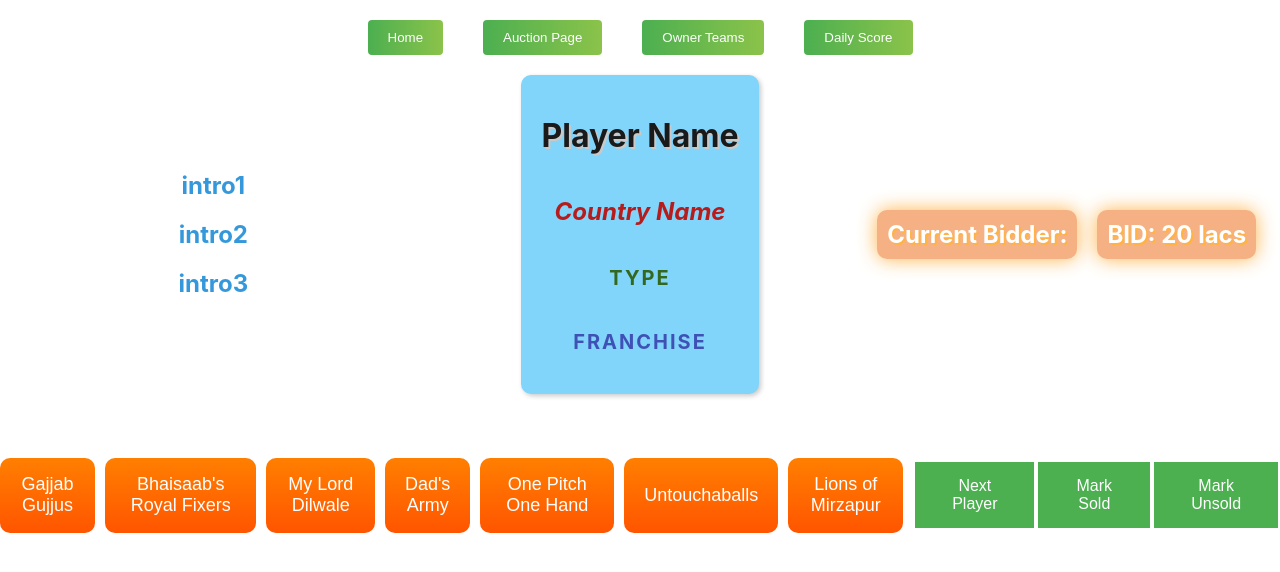
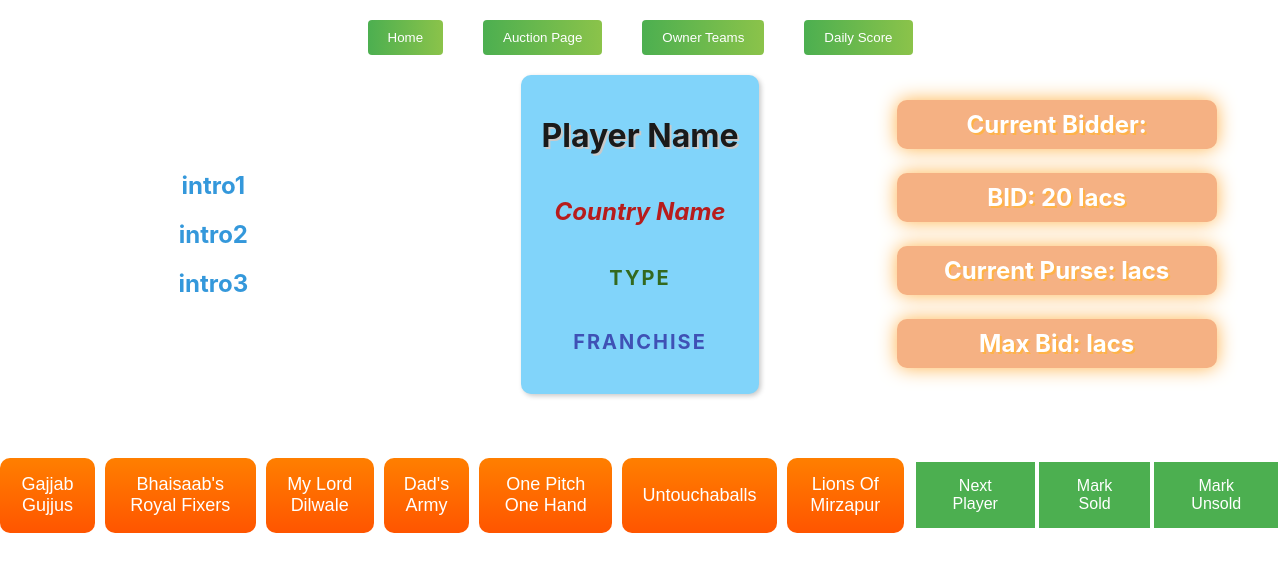
Before and after one commit to shthakkar/efl_2023, a React (Create React App) app: page / in a window 1280 px wide. Both pictures are taken after a click on the button "Auction Page". Shown: the top 572 px of the page. Built offline with nearby package versions, Linux system fonts and the light colour scheme.

Commit message:
add owners data

```diff
--- a/src/Auction.js
+++ b/src/Auction.js
@@ -48,7 +48,27 @@ Auction() {
   }
   const [getRandom, setData] = useState(sample);
   const [isflag, setFlag] = useState(false)
+  const [ownerToMaxBid, setOwnerToMaxBid] = useState({})
 
+ async function getOwnersData()
+  {
+    try {
+      const response = await fetch('https://efl2023test.azurewebsites.net/getallownersdata');
+      if(response.ok){
+        const json = await response.json();
+        const data = json.reduce((acc, curr) => {
+          acc[curr.ownerName] = {maxBid:curr.maxBid,currentPurse: curr.currentPurse};
+          return acc;
+      }, {});
+        console.log(data)
+        setOwnerToMaxBid(data)
+     } else {
+       console.log('Error: ' + response.status + response.body);
+     }
+    } catch (error) {
+      console.error(error);
+    }
+  }
 
   const handleClick = async () => {
     try {
@@ -61,6 +81,7 @@ Auction() {
         setSelectedButton(null)
         setTimer(20)
         setFlag(true)
+        getOwnersData()
      } else {
        console.log('Error: ' + response.status + response.body);
      }
@@ -68,7 +89,7 @@ Auction() {
       console.error(error);
     }
   };
-  const buttonTexts = ["Gajjab Gujjus", "Bhaisaab's Royal Fixers", "My Lord Dilwale", "Dad's Army", "One Pitch One Hand", "Untouchaballs", "Lions of Mirzapur"];
+  const buttonTexts = ["Gajjab Gujjus", "Bhaisaab's Royal Fixers", "My Lord Dilwale", "Dad's Army", "One Pitch One Hand", "Untouchaballs", "Lions Of Mirzapur"];
 
   const handleSoldClick = (inStatus,inBidder,inAmount) => {
     const payload = { ownerTeam: inBidder , status: inStatus, boughtFor: inAmount};
@@ -118,8 +139,13 @@ Auction() {
          franchise={getRandom.iplTeam}/>
         </div>
         <div className="top-row-item">
+          <div>
          <p style={{marginRight:"20px"}} className='shiny-text'> Current Bidder: {bidder}</p>
          <p className='shiny-text'>BID: {amount} lacs</p>
+         <p className='shiny-text'>Current Purse: {ownerToMaxBid[bidder]?.currentPurse} lacs</p>
+         <p className='shiny-text'>Max Bid: {ownerToMaxBid[bidder]?.maxBid} lacs</p>
+
+         </div>
         </div>
       </div>
       <div>
--- a/src/style.css
+++ b/src/style.css
@@ -141,6 +141,7 @@
     text-shadow: 2px 2px #ffb347; /* adds a subtle shadow to text */
     box-shadow: 0 0 10px #f5b183; /* adds a shiny effect to the background */
     animation: shine 1s ease-in-out infinite; /* adds a shining animation to the background */
+    width: 300px
   }
 
   /* animation keyframes */
```
